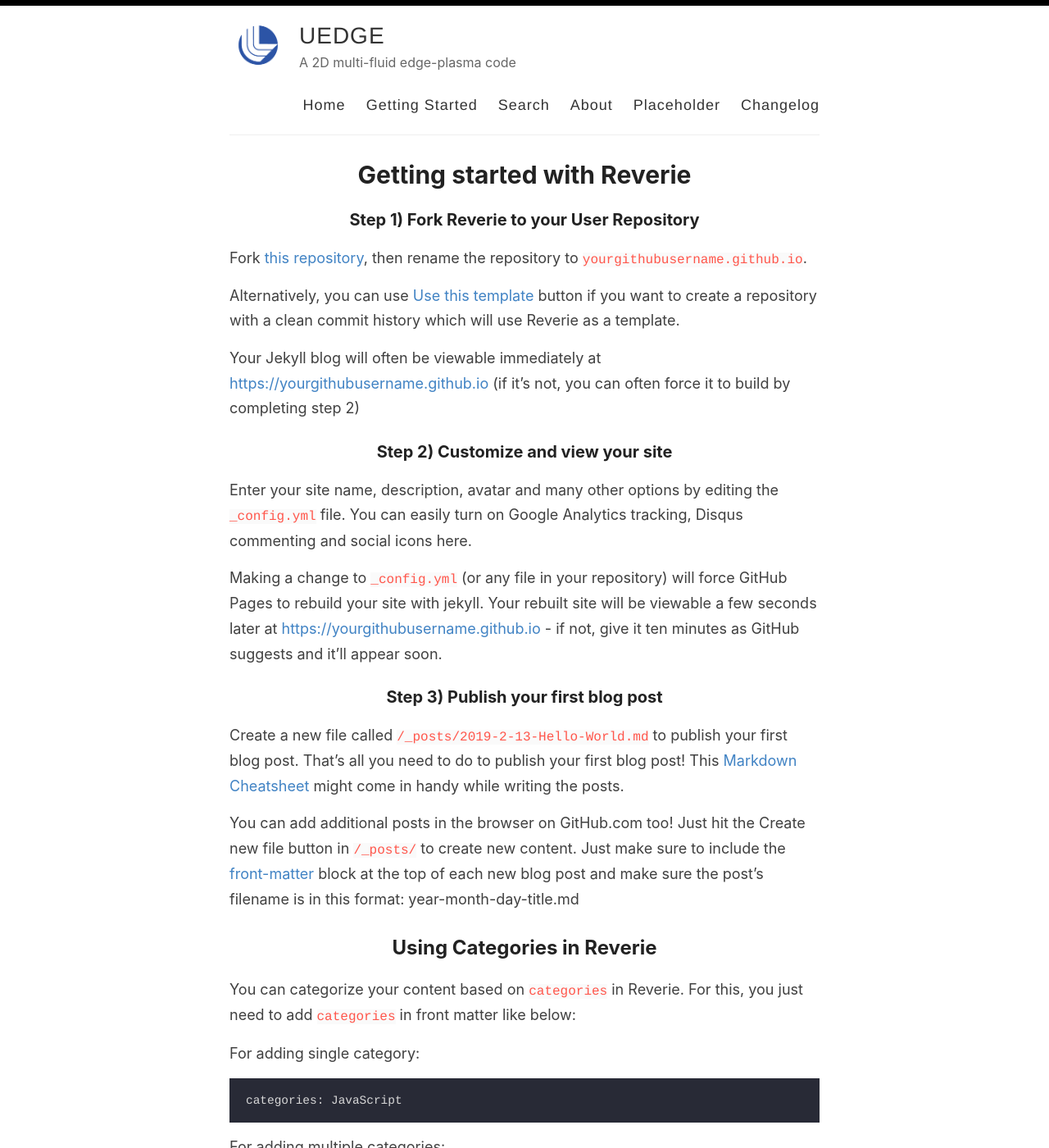
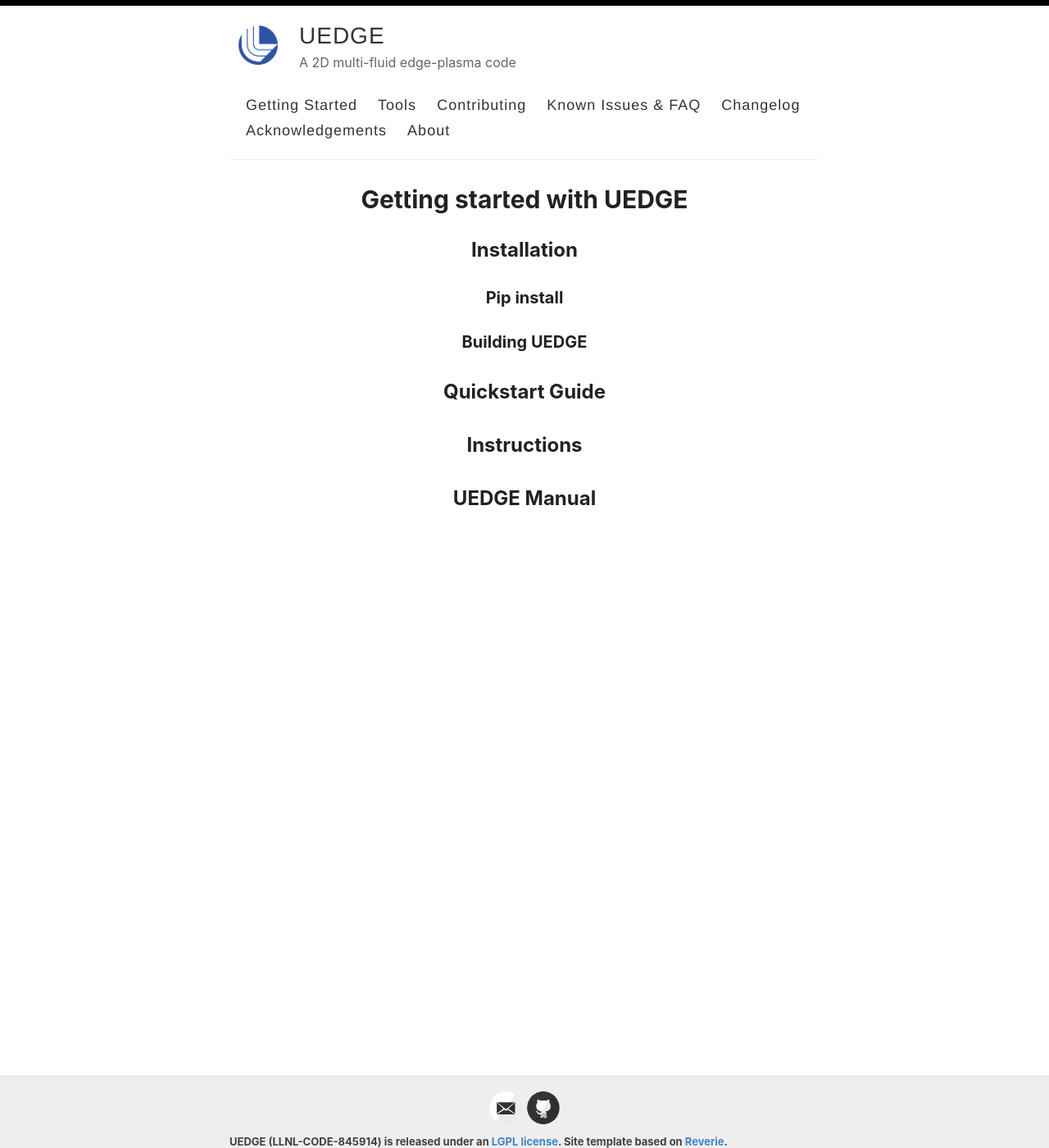
Before and after one commit to LLNL/UEDGE, a Jekyll site: the page built from _pages/getting-started.md, in a window 1280 px wide and 1400 px high. Shown: the whole window at 82% size. Built offline with Jekyll 4.4.1, drawn with Linux system fonts in a browser that asks for light colours; some of the changed text lies outside the part shown.

Commit message:
Update navbar and pages

````diff
--- a/_layouts/default.html
+++ b/_layouts/default.html
@@ -28,12 +28,14 @@
             </div>
 
             <nav>
-              <a href="{{ site.baseurl }}/">Home</a>
+<!--              <a href="{{ site.baseurl }}/">Home</a> -->
               <a href="{{ site.baseurl }}/getting-started">Getting Started</a>
-              <a href="{{ site.baseurl }}/search">Search</a>
+              <a href="{{ site.baseurl }}/tools">Tools</a>
+              <a href="{{ site.baseurl }}/contributing">Contributing</a>
+              <a href="{{ site.baseurl }}/issues">Known Issues & FAQ</a>
+              <a href="{{ site.baseurl }}/_posts">Changelog</a>
+              <a href="{{ site.baseurl }}/acknowledgements">Acknowledgements</a>
               <a href="{{ site.baseurl }}/about">About</a>
-              <a href="{{ site.baseurl }}/placeholder1">Placeholder</a>
-              <a href="{{ site.baseurl }}/_posts">Changelog</a>
             </nav>
           </header>
         </div>
@@ -50,7 +52,8 @@
           <footer class="footer">
             {% include svg-icons.html %}
             <br>
-            <b style="float: left; font-size:small"> UEDGE is released under an  <a href="http://software.llnl.gov/UEDGE/license/">LGPL license</a> . LLNL-CODE-845914 </b>
+            <b style="float: left; font-size:small"> UEDGE (LLNL-CODE-845914) is released under an  <a href="http://software.llnl.gov/UEDGE/license/">LGPL license</a>. Site template based on <a href="https://github.com/amitmerchant1990/reverie">Reverie</a>.
+</b>
           </footer>
         </div>
       </div>
--- a/_pages/getting-started.md
+++ b/_pages/getting-started.md
@@ -1,51 +1,17 @@
 ---
 layout: page
-title: Getting started with Reverie
+title: Getting started with UEDGE
 permalink: /getting-started/
 ---
 
-### Step 1) Fork Reverie to your User Repository
+## Installation
 
-Fork [this repository](https://github.com/amitmerchant1990/reverie), then rename the repository to `yourgithubusername.github.io`.
+### Pip install
 
-Alternatively, you can use [Use this template](https://github.com/amitmerchant1990/reverie/generate) button if you want to create a repository with a clean commit history which will use Reverie as a template.
+### Building UEDGE
 
-Your Jekyll blog will often be viewable immediately at <https://yourgithubusername.github.io> (if it's not, you can often force it to build by completing step 2)
+## Quickstart Guide
 
-### Step 2) Customize and view your site
+## Instructions
 
-Enter your site name, description, avatar and many other options by editing the `_config.yml` file. You can easily turn on Google Analytics tracking, Disqus commenting and social icons here.
-
-Making a change to `_config.yml` (or any file in your repository) will force GitHub Pages to rebuild your site with jekyll. Your rebuilt site will be viewable a few seconds later at <https://yourgithubusername.github.io> - if not, give it ten minutes as GitHub suggests and it'll appear soon.
-
-### Step 3) Publish your first blog post
-
-Create a new file called `/_posts/2019-2-13-Hello-World.md` to publish your first blog post. That's all you need to do to publish your first blog post! This [Markdown Cheatsheet](https://github.com/adam-p/markdown-here/wiki/Markdown-Cheatsheet) might come in handy while writing the posts.
-
-> You can add additional posts in the browser on GitHub.com too! Just hit the <kbd>Create new file</kbd> button in `/_posts/` to create new content. Just make sure to include the [front-matter](http://jekyllrb.com/docs/frontmatter/) block at the top of each new blog post and make sure the post's filename is in this format: year-month-day-title.md
-
-## Using Categories in Reverie
-
-You can categorize your content based on `categories` in Reverie. For this, you just need to add `categories` in front matter like below:
-
-For adding single category:
-
-```md
-categories: JavaScript
-```
-
-For adding multiple categories:
-
-```md
-categories: [PHP, Laravel]
-```
-
-The contegorized content can be shown over this URL: <https://yourgithubusername.github.io/categories/>
-
-## RSS
-
-The generated [RSS feed](https://en.wikipedia.org/wiki/RSS) of your blog can be found at <https://yourgithubusername.github.io/feed>. You can see the example RSS feed over [here](https://www.amitmerchant.com/reverie/feed).
-
-## Sitemap
-
-The generated sitemap of your blog can be found at <https://yourgithubusername.github.io/sitemap>. You can see the example sitemap feed over [here](https://www.amitmerchant.com/reverie/sitemap).
+## UEDGE Manual
````
Also changed, not shown: _pages/about.md (+0 -24 lines), _pages/acknowledgements.md (added, +9 -0 lines), _pages/contributing.md (added, +15 -0 lines), _pages/issues.md (added, +13 -0 lines), _pages/placeholder1.md (deleted, +0 -8 lines), _pages/tools.md (added, +7 -0 lines).
